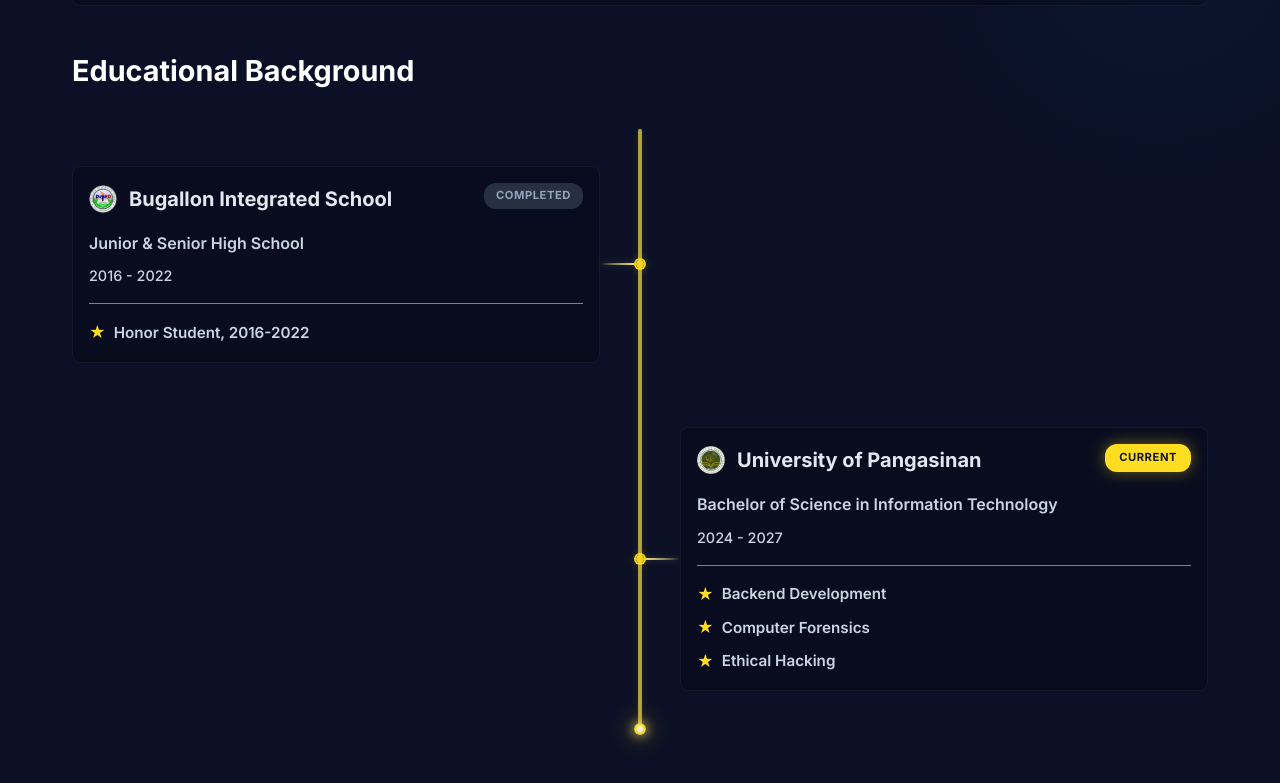
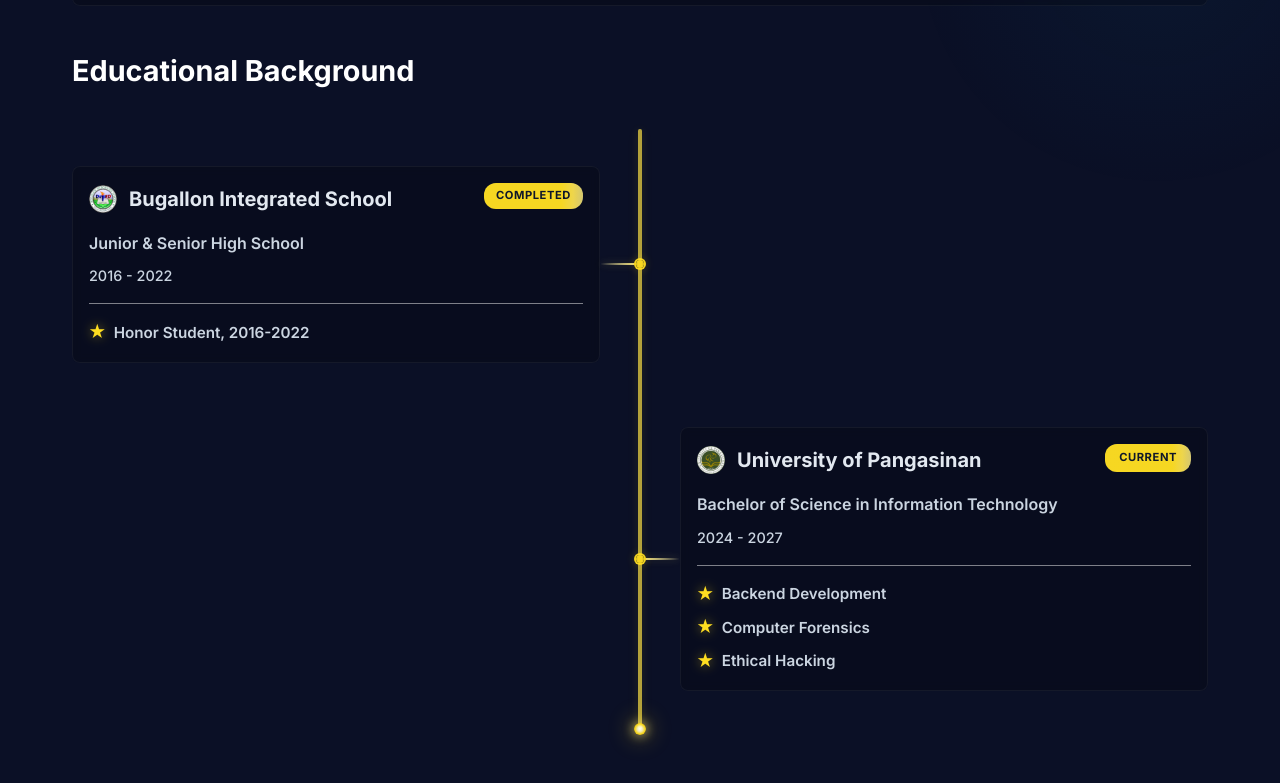
Before and after one commit to Sucrit/Personal-Portfolio, a React (Vite) app: page / in a window 1280 px wide. Shown: the part 1391-2174 px from the top of the page. Built offline with nearby package versions, Linux system fonts and the light colour scheme.

Commit message:
Enhance EducationCard component with animated status indicators and highlight effects

```diff
--- a/src/sections/AboutSection.module.css
+++ b/src/sections/AboutSection.module.css
@@ -205,6 +205,11 @@
 }
 
 .status {
+  position: relative;
+  overflow: hidden;
+  display: inline-flex;
+  align-items: center;
+  justify-content: center;
   font-size: 0.7rem;
   border-radius: 12px;
   font-weight: 700;
@@ -215,14 +220,34 @@
 .statusComplete {
   padding: 4px 12px;
   background: rgba(71, 85, 105, 0.5);
-  color: #94a3b8;
 }
 
 .statusCurrent {
   padding: 5px 14px;
-  background: var(--accent-color);
-  color: #0f172a;
-  box-shadow: 0 0 15px rgba(255, 222, 33, 0.4);
+  background: rgba(71, 85, 105, 0.5);
+}
+
+.statusFill {
+  position: absolute;
+  inset: 0;
+  background: linear-gradient(
+    90deg,
+    rgba(255, 222, 33, 0.96) 0%,
+    rgba(255, 222, 33, 0.96) 78%,
+    rgba(255, 228, 77, 0.92) 90%,
+    rgba(255, 236, 124, 0.8) 100%
+  );
+  transform-origin: left center;
+  z-index: 0;
+}
+
+.statusFillReverse {
+  transform-origin: right center;
+}
+
+.statusText {
+  position: relative;
+  z-index: 1;
 }
 
 .degree {
--- a/src/sections/AboutSection.tsx
+++ b/src/sections/AboutSection.tsx
@@ -39,6 +39,20 @@ function EducationCard({
   const connectorScale = useTransform(connectorProgress, [0, 1], [0, 1]);
   const nodeFillScale = useTransform(connectorProgress, [0, 1], [0, 1]);
   const nodeFillOpacity = useTransform(connectorProgress, [0, 0.1, 1], [0, 1, 1]);
+  const starColor = useTransform(
+    connectorProgress,
+    [0, 1],
+    ['rgba(255, 222, 33, 0.6)', 'rgba(255, 222, 33, 1)'],
+  );
+  const starGlow = useTransform(
+    connectorProgress,
+    [0, 1],
+    ['0 0 0 rgba(255, 222, 33, 0)', '0 0 10px rgba(255, 222, 33, 0.45)'],
+  );
+  const starScale = useTransform(connectorProgress, [0, 1], [1, 1.08]);
+  const statusFillScale = useTransform(connectorProgress, [0, 1], [0, 1]);
+  const statusFillOpacity = useTransform(connectorProgress, [0, 0.04, 1], [0, 1, 1]);
+  const statusTextColor = useTransform(connectorProgress, [0, 1], ['#94a3b8', '#0f172a']);
   const nodeBorderColor = useTransform(
     connectorProgress,
     [0, 1],
@@ -65,20 +79,31 @@ function EducationCard({
                 <img src={item.logo} alt={item.logoAlt} className={styles.schoolLogo} />
                 <h4 className={styles.school}>{item.school}</h4>
               </div>
-              <span
+              <motion.span
                 className={`${styles.status} ${
                   item.status === 'Current' ? styles.statusCurrent : styles.statusComplete
                 }`}
               >
-                {item.status}
-              </span>
+                <motion.span
+                  className={`${styles.statusFill} ${styles.statusFillReverse}`}
+                  style={{ opacity: statusFillOpacity, scaleX: statusFillScale }}
+                />
+                <motion.span className={styles.statusText} style={{ color: statusTextColor }}>
+                  {item.status}
+                </motion.span>
+              </motion.span>
             </div>
             <p className={styles.degree}>{item.degree}</p>
             <p className={styles.years}>{item.years}</p>
             <div className={styles.highlights}>
               {item.highlights.map((highlight) => (
                 <p key={highlight} className={styles.highlight}>
-                  <span className={styles.highlightDot}>★</span>
+                  <motion.span
+                    className={styles.highlightDot}
+                    style={{ color: starColor, textShadow: starGlow, scale: starScale }}
+                  >
+                    ★
+                  </motion.span>
                   {highlight}
                 </p>
               ))}
@@ -129,20 +154,31 @@ function EducationCard({
                 <img src={item.logo} alt={item.logoAlt} className={styles.schoolLogo} />
                 <h4 className={styles.school}>{item.school}</h4>
               </div>
-              <span
+              <motion.span
                 className={`${styles.status} ${
                   item.status === 'Current' ? styles.statusCurrent : styles.statusComplete
                 }`}
               >
-                {item.status}
-              </span>
+                <motion.span
+                  className={styles.statusFill}
+                  style={{ opacity: statusFillOpacity, scaleX: statusFillScale }}
+                />
+                <motion.span className={styles.statusText} style={{ color: statusTextColor }}>
+                  {item.status}
+                </motion.span>
+              </motion.span>
             </div>
             <p className={styles.degree}>{item.degree}</p>
             <p className={styles.years}>{item.years}</p>
             <div className={styles.highlights}>
               {item.highlights.map((highlight) => (
                 <p key={highlight} className={styles.highlight}>
-                  <span className={styles.highlightDot}>★</span>
+                  <motion.span
+                    className={styles.highlightDot}
+                    style={{ color: starColor, textShadow: starGlow, scale: starScale }}
+                  >
+                    ★
+                  </motion.span>
                   {highlight}
                 </p>
               ))}
```
